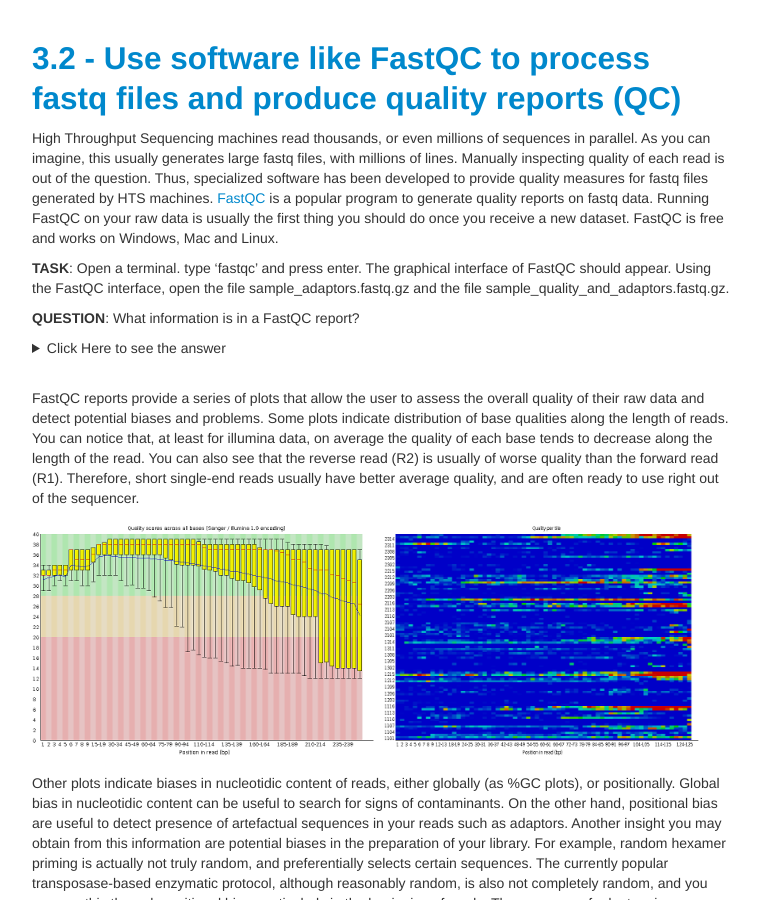
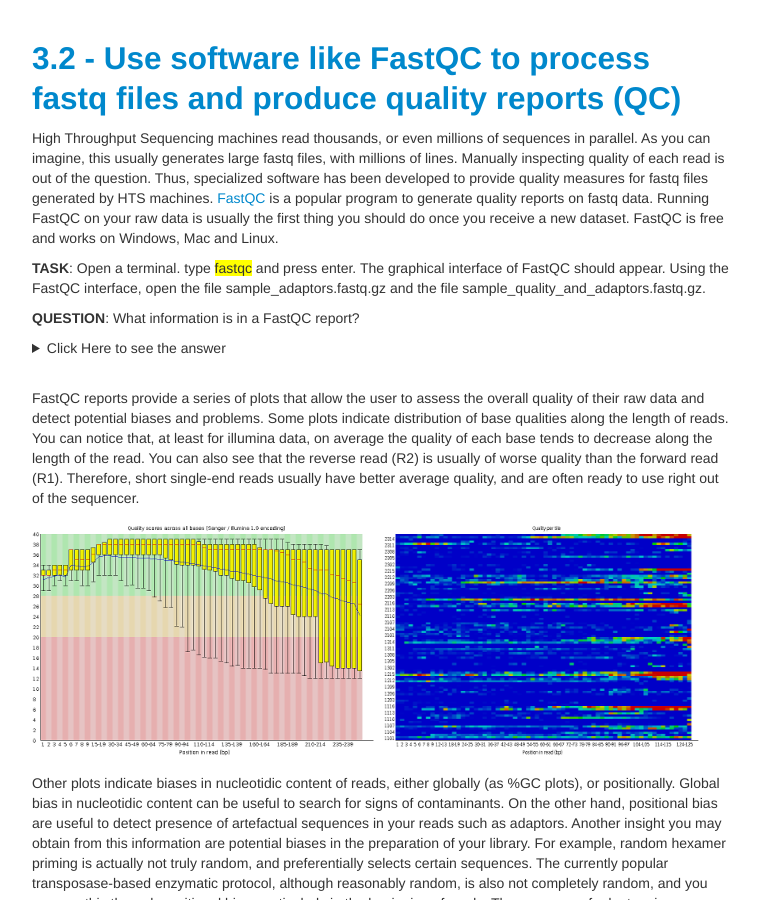
Before and after one commit to GTPB/ADER19F, a Jekyll site: the page built from pages/L03.md, in a window 1280 px wide and 900 px high, scrolled down 1145 px. Shown: the whole window, without its empty margins (258-1017 px from the left). Built offline with Jekyll 4.4.1, drawn with Linux system fonts in a browser that asks for light colours.

Commit message:
Update L03.md

```diff
--- a/pages/L03.md
+++ b/pages/L03.md
@@ -50,7 +50,7 @@
 High Throughput Sequencing machines read thousands, or even millions of sequences in parallel. As you can imagine, this usually generates large fastq files, with millions of lines. Manually inspecting quality of each read is out of the question. Thus, specialized software has been developed to provide quality measures for fastq files generated by HTS machines. [FastQC](https://www.bioinformatics.babraham.ac.uk/projects/fastqc/) is a popular program to generate quality reports on fastq data. Running FastQC on your raw data is usually the first thing you should do once you receive a new dataset. FastQC is free and works on Windows, Mac and Linux.
 <br/>
 
-**TASK**: Open a terminal. type 'fastqc' and press enter. The graphical interface of FastQC should appear. Using the FastQC interface, open the file sample_adaptors.fastq.gz and the file sample_quality_and_adaptors.fastq.gz.
+**TASK**: Open a terminal. type <span style="background-color: #FFFF00">fastqc</span> and press enter. The graphical interface of FastQC should appear. Using the FastQC interface, open the file sample_adaptors.fastq.gz and the file sample_quality_and_adaptors.fastq.gz.
 
 **QUESTION**: What information is in a FastQC report?
 <details><summary>Click Here to see the answer</summary>
```
